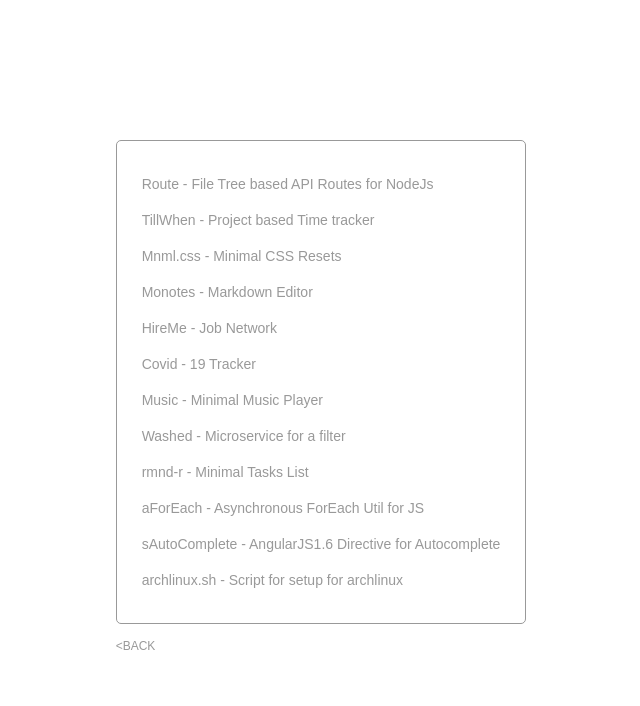
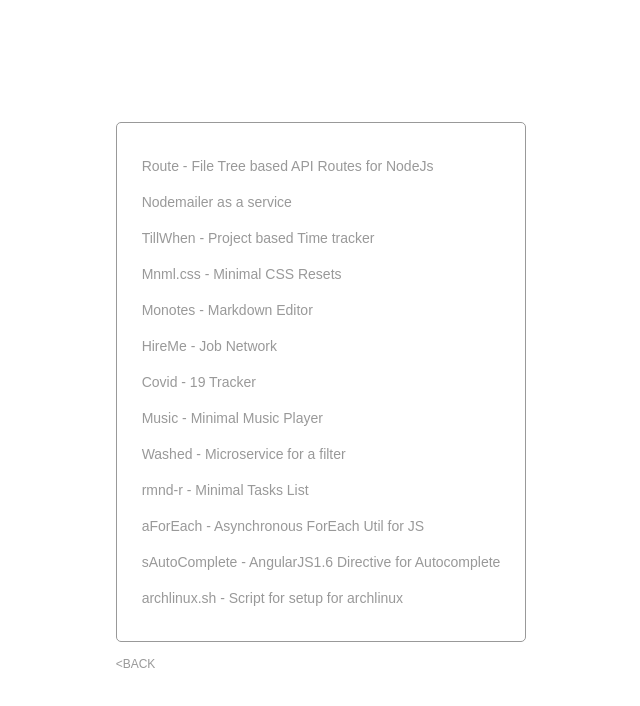
Before and after one commit to barelyhuman/reaper.im-old, a Next.js app: page /work in a window 1280 px wide. Shown: the top 706 px of the page, without its empty margins (319-959 px from the left). Built offline with nearby package versions, Linux system fonts and the light colour scheme.

Commit message:
add mailer

```diff
--- a/pages/work/index.js
+++ b/pages/work/index.js
@@ -10,6 +10,11 @@ function Work() {
             Route - File Tree based API Routes for NodeJs
         </a>
         </li>
+	<li>
+		<a target="_blank" href="https://mailer.reaper.im">
+		Nodemailer as a service
+		</a>
+	</li>
         <li>
           <a target="_blank" href="https://tillwhen.barelyhuman.dev/">
             TillWhen - Project based Time tracker
```
